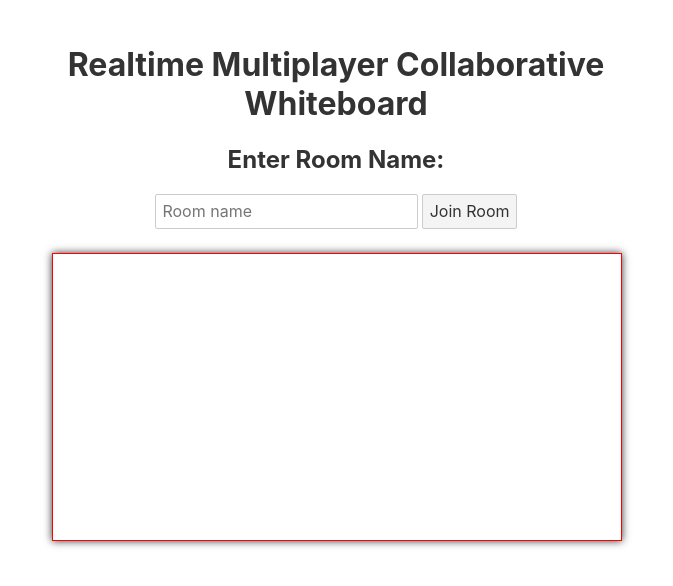
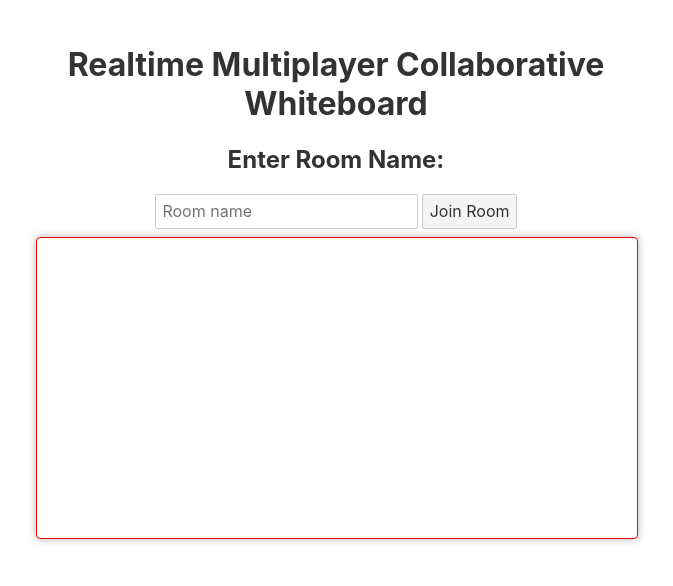
Before and after one commit to alenros/fake-artist-remastered, a Svelte app in the folder svelte-whiteboard-app/: page / in a window 1280 px wide. Shown: the top 586 px of the page, without its empty margins (304-977 px from the left). Built offline with nearby package versions, Linux system fonts and the light colour scheme; no server answers.

Commit message:
refactor: removed container for canvas, updated some styles to make it clearer what is the size of the canvas.

```diff
--- a/svelte-whiteboard-app/src/components/GameCanvas.svelte
+++ b/svelte-whiteboard-app/src/components/GameCanvas.svelte
@@ -86,7 +86,6 @@
   }
 </script>
 
-<div class="canvas-container">
   <canvas
     id={canvasId}
   style="border: 1px solid {playerColor};"
@@ -97,17 +96,13 @@
     on:touchmove={handleMouseMove}
     on:touchend={handleMouseUp}
   />
-</div>
 
 <style>
-    .canvas-container{
-        display: grid;
-        padding: 1rem;
-    }
   canvas {
     width: 100%;
     height: 100%;
     background: #fff;
-    box-shadow: 0 0 0.5rem rgba(0, 0, 0, 0.8);
+    box-shadow: 0 0 0.5rem rgba(0, 0, 0, 0.3);
+    border-radius: 0.25rem;
   }
 </style>
```
